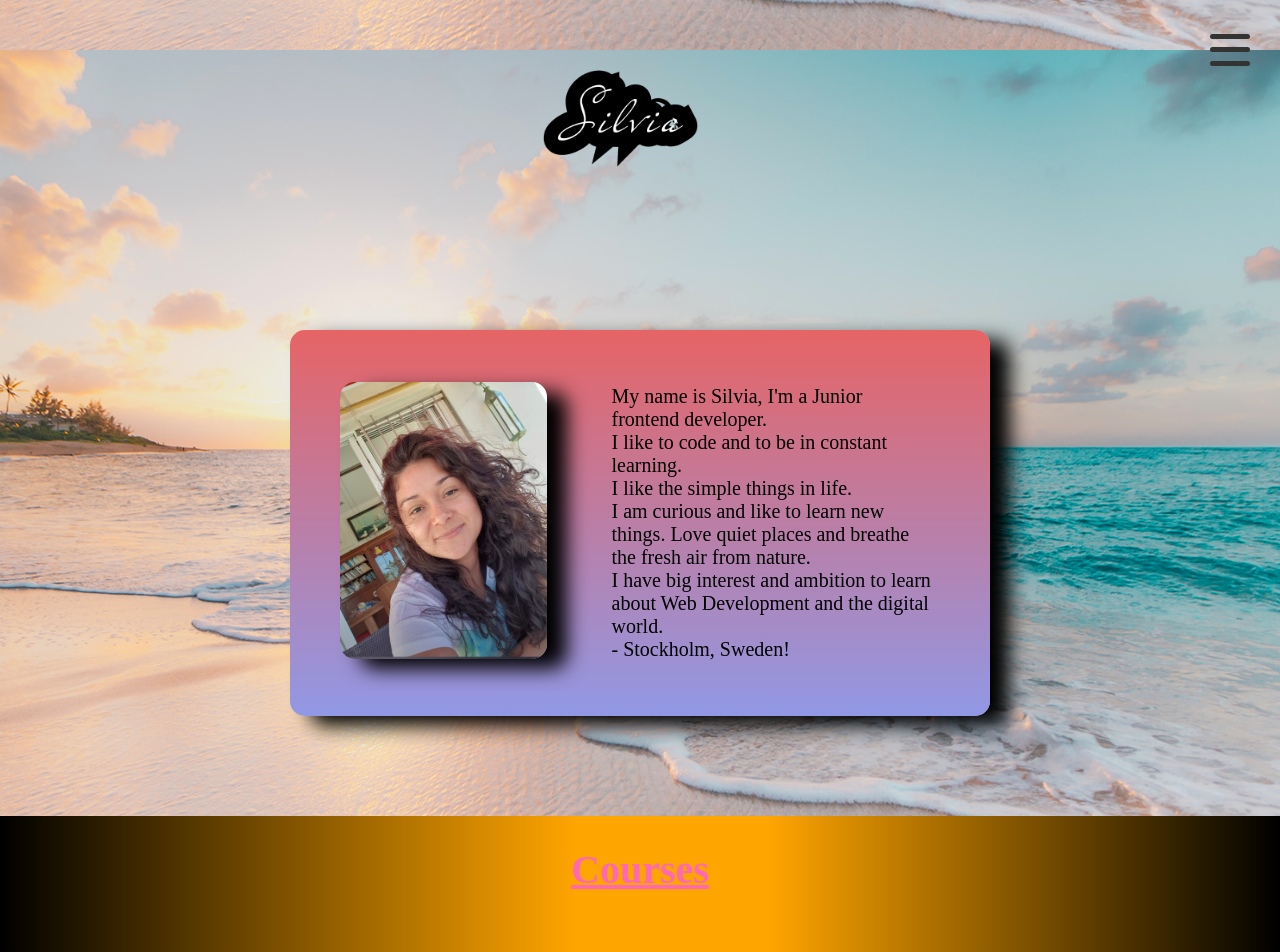
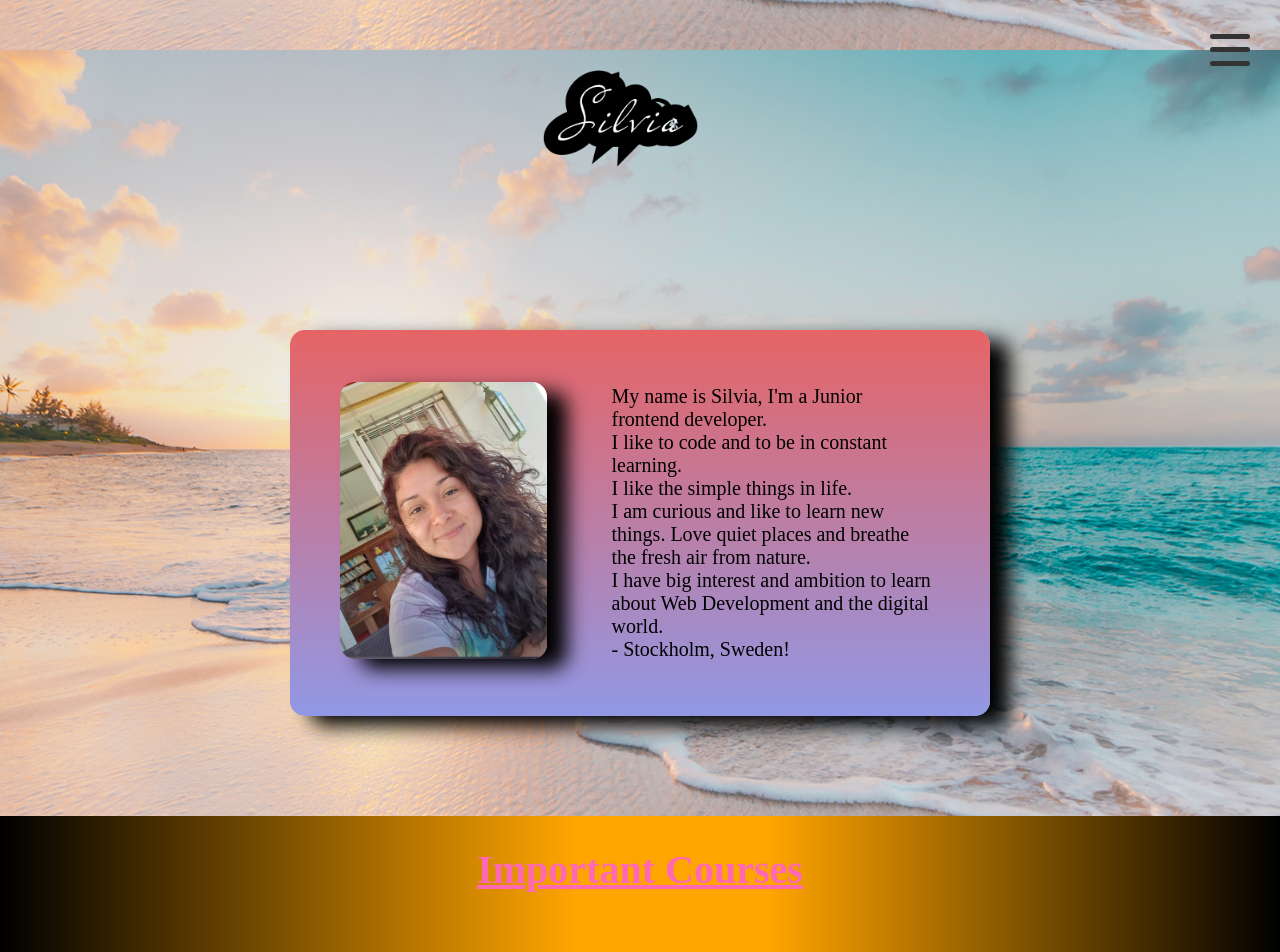
Before and after one commit to Silvia02/portfolio, a React (Create React App) app: page / in a window 1280 px wide. Shown: the top 952 px of the page. Built offline with nearby package versions, Linux system fonts and the light colour scheme.

Commit message:
mew title

```diff
--- a/src/components/Nav/Contents/Skills.js
+++ b/src/components/Nav/Contents/Skills.js
@@ -73,7 +73,7 @@ const Skills = () => {
   return (
     <>
       <Section id="Skills">
-        <h1>Courses</h1>
+        <h1>Important Courses</h1>
         <div className="box">
           <Title className="Html">
             <img src={html} alt="imghtml" />
@@ -87,7 +87,7 @@ const Skills = () => {
             The purpose is to lay a good foundation in the two main languages
             and the common tools, as one frontend developers work daily with.{" "}
             <br />
-            Date: 2020-08-24 -2020-10-02
+
           </p>
           <hr />
         </div>
@@ -106,7 +106,7 @@ const Skills = () => {
             modern web development. Read and write JavaScript with the latest
             ECMA standard.
             <br />
-            Date: 2020-10-05 - 2020-11-13
+
           </p>
           <hr />
         </div>
@@ -125,7 +125,7 @@ const Skills = () => {
             to be able to satisfy theirs needs and expectations. How
             collaboration between market / sales can contribute to delivering
             solid values the target group. <br />
-            Date: 2021-10-11 - 2021-11-19
+
           </p>
           <hr />
         </div>
```
